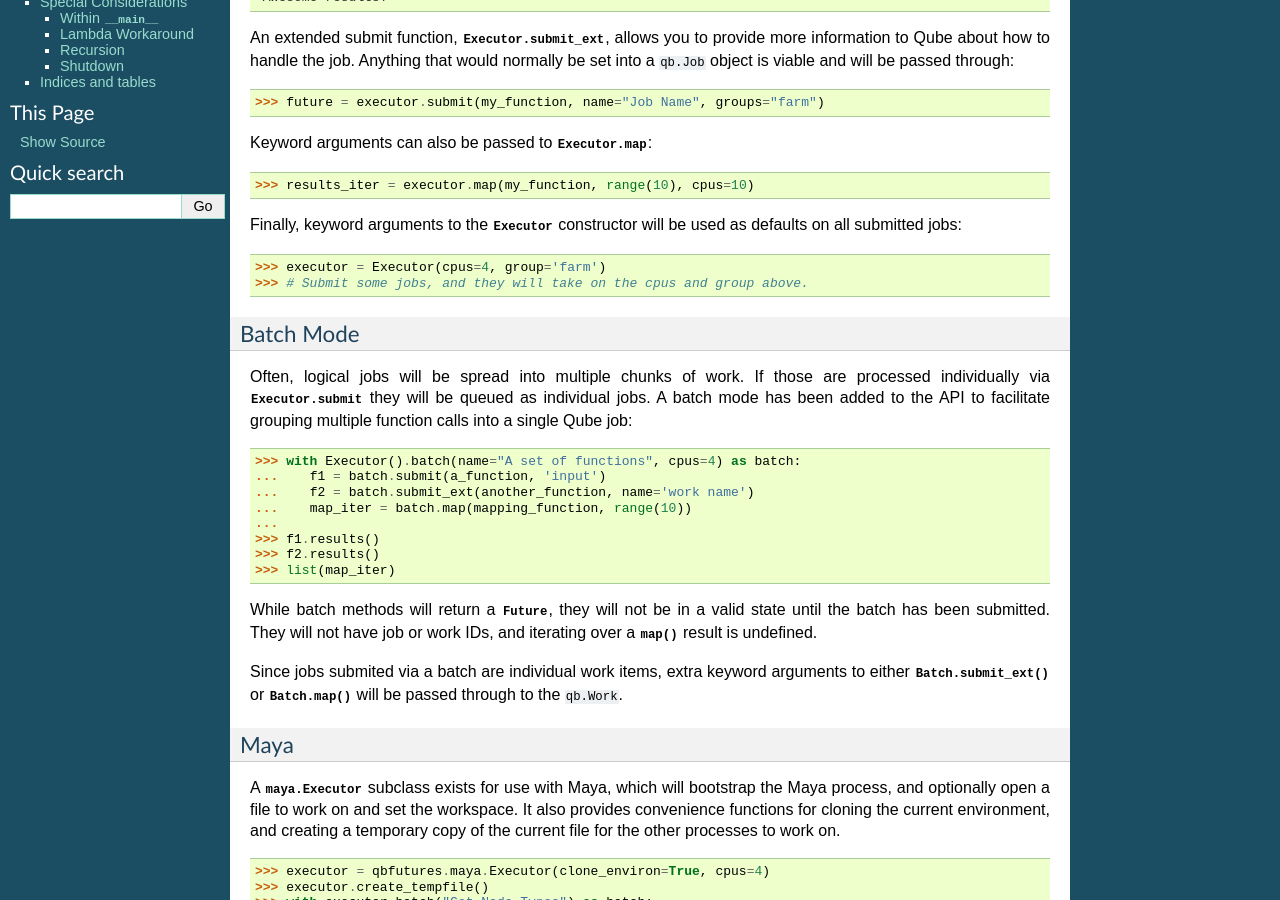
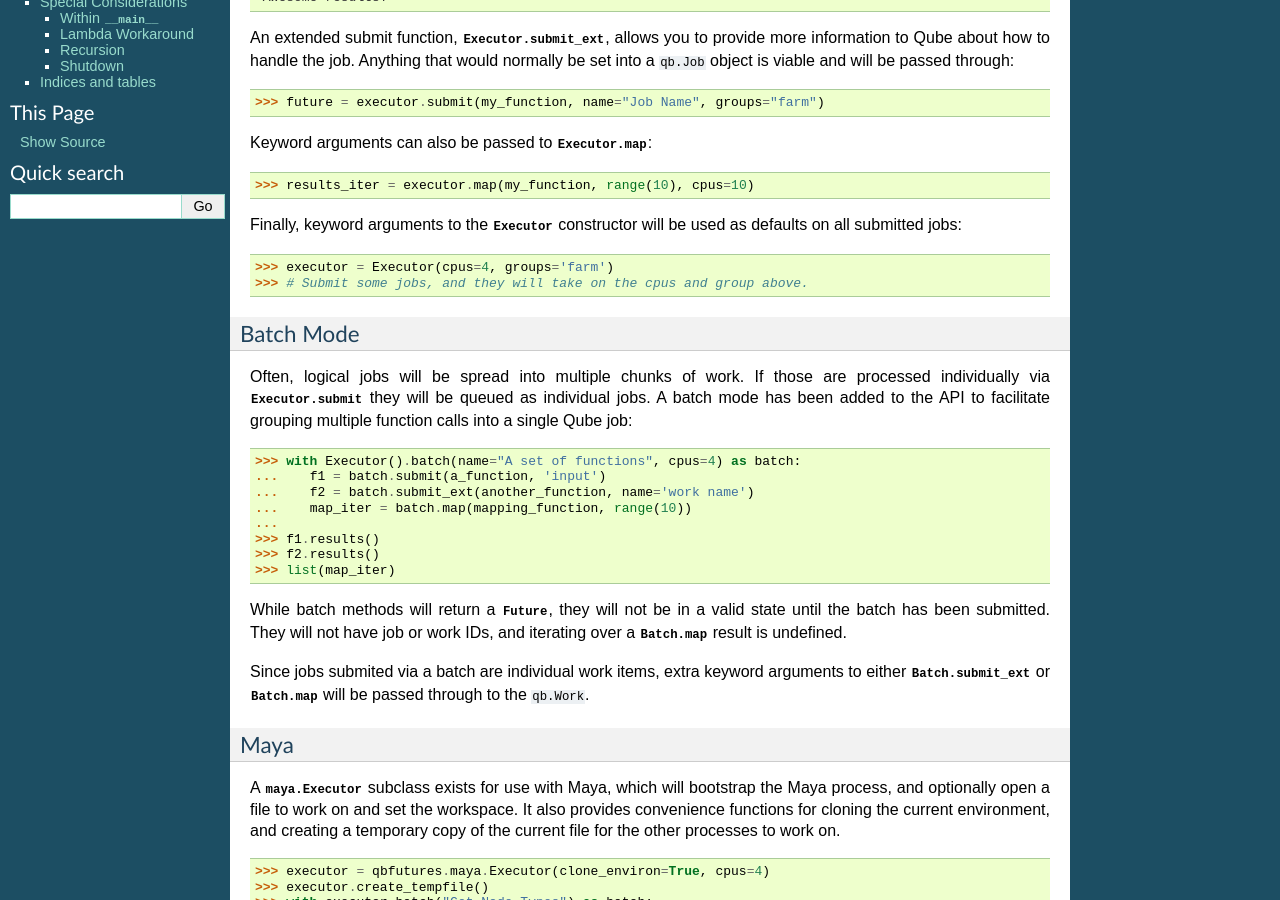
Before and after one commit to vfxetc/qbfutures, a Sphinx documentation site: the page built from docs/index.rst, in a window 1280 px wide and 900 px high, scrolled down 308 px. Built offline with Sphinx 7.4.7, drawn with Linux system fonts in a browser that asks for light colours; some of the changed lines change nothing that is shown.

Commit message:
Docs: Fix some links and typos

```diff
--- a/docs/index.rst
+++ b/docs/index.rst
@@ -27,7 +27,7 @@
 Finally, keyword arguments to the :class:`~qbfutures.Executor` constructor will be used as defaults on all submitted jobs::
 
 
-    >>> executor = Executor(cpus=4, group='farm')
+    >>> executor = Executor(cpus=4, groups='farm')
     >>> # Submit some jobs, and they will take on the cpus and group above.
 
 
@@ -47,11 +47,12 @@
 
 While batch methods will return a :class:`~qbfutures.Future`, they will not be in a valid
 state until the batch has been submitted. They will not have job or work IDs,
-and iterating over a :func:`~Batch.map` result is undefined.
+and iterating over a :func:`Batch.map <qbfutures.core.Batch.map>` result is undefined.
 
 Since jobs submited via a batch are individual work items, extra keyword
-arguments to either :func:`Batch.submit_ext` or :func:`Batch.map` will be
-passed through to the ``qb.Work``.
+arguments to either :func:`Batch.submit_ext <qbfutures.core.Batch.submit_ext>`
+or :func:`Batch.map <qbfutures.core.Batch.map>` will be passed through to the
+``qb.Work``.
 
 
 Maya
```
